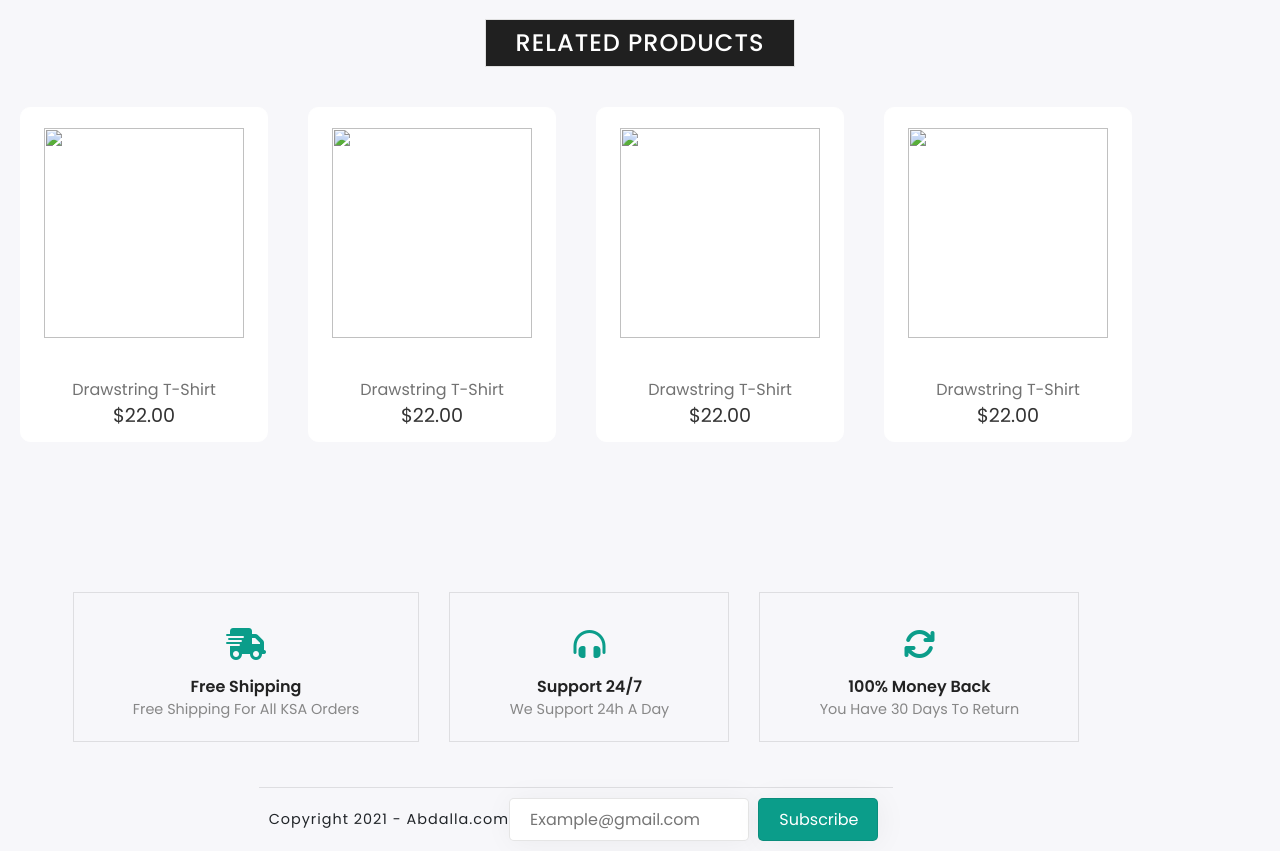
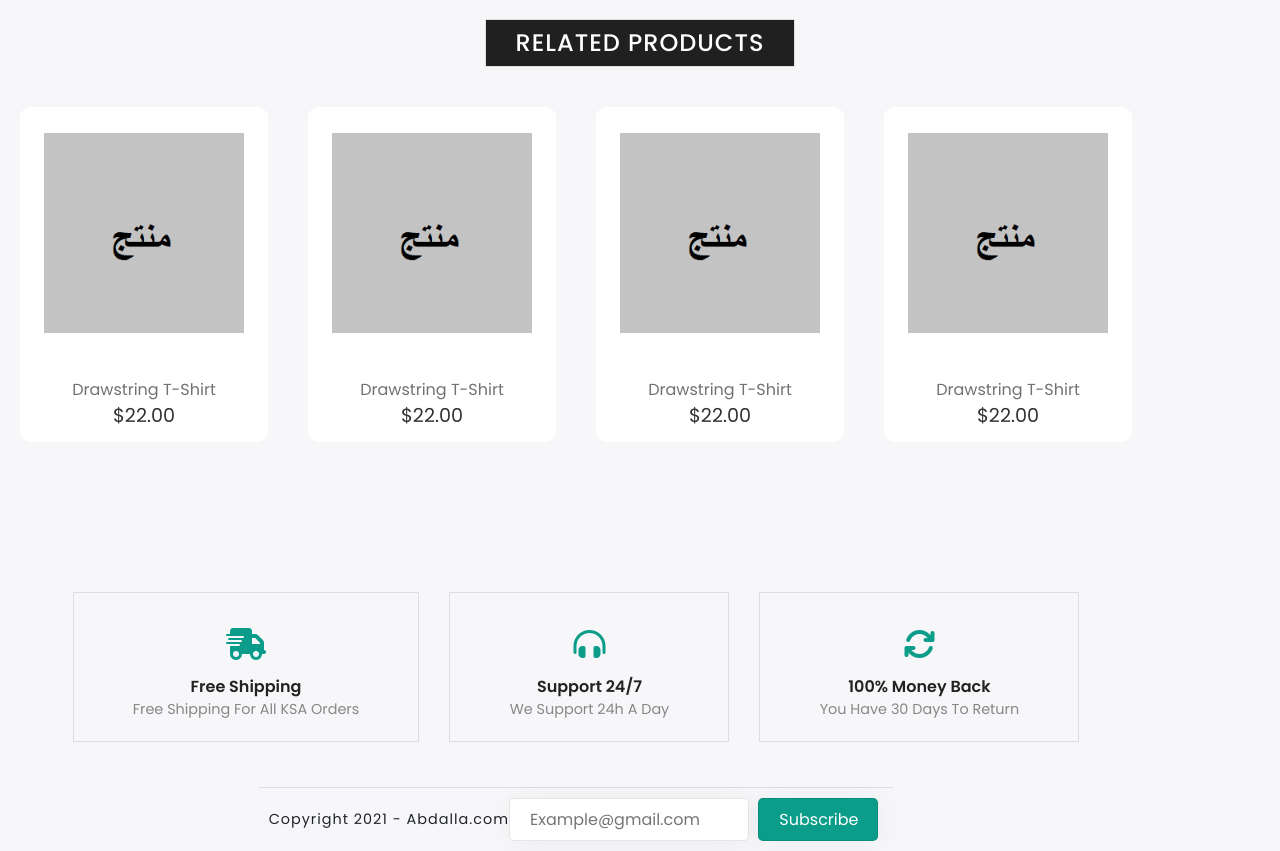
Before and after one commit to as8ix/as8ix.github.io, a plain HTML site: page pages/product.html in a window 1280 px wide. Shown: the part 840-1691 px from the top of the page. Drawn offline with nearby package versions, Linux system fonts and the light colour scheme.

Commit message:
ignoreing some files

```diff
--- a/pages/product.html
+++ b/pages/product.html
@@ -210,7 +210,7 @@
             <i class="fas fa-shopping-cart"></i>
         </a>
 
-          <img src="images/nothingImg1.png">
+          <img src="/images/nothingImg1.png">
        </div>
 
        <!--details-->
@@ -230,7 +230,7 @@
             <i class="fas fa-shopping-cart"></i>
         </a>
 
-          <img src="images/nothingImg1.png">
+          <img src="/images/nothingImg1.png">
        </div>
 
        <!--details-->
@@ -250,7 +250,7 @@
             <i class="fas fa-shopping-cart"></i>
         </a>
 
-          <img src="images/nothingImg1.png">
+          <img src="/images/nothingImg1.png">
        </div>
 
        <!--details-->
@@ -270,7 +270,7 @@
             <i class="fas fa-shopping-cart"></i>
         </a>
 
-          <img src="images/nothingImg1.png">
+          <img src="/images/nothingImg1.png">
        </div>
 
        <!--details-->
```
Also changed, not shown: 1 other file.
